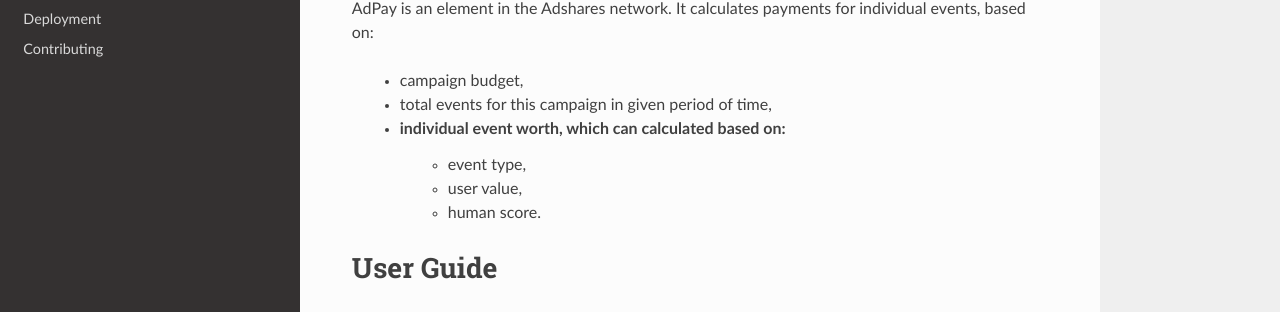
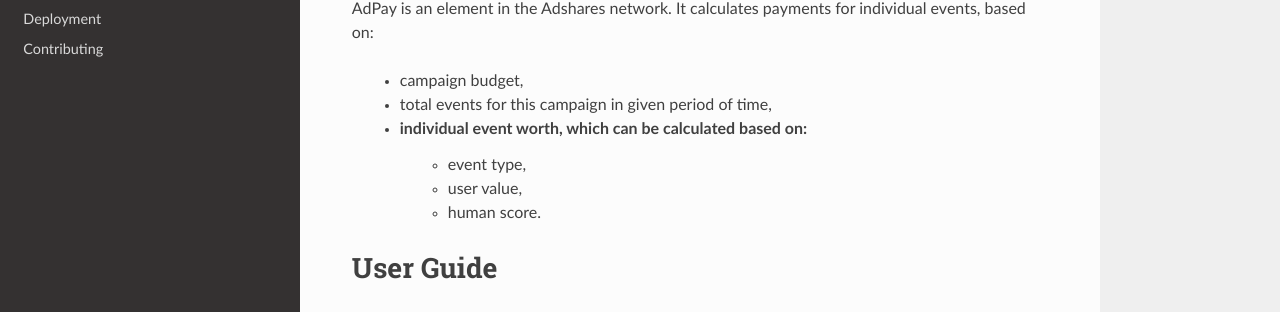
Before and after one commit to adshares/adpay, a Sphinx documentation site: the page built from docs/source/index.rst, in a window 1280 px wide and 900 px high. Shown: the part 219-531 px from the top of the window. Built offline with Sphinx 7.4.7 and the Read the Docs theme 2.0.0, drawn with Linux system fonts in a browser that asks for light colours.

```diff
--- a/docs/source/index.rst
+++ b/docs/source/index.rst
@@ -8,7 +8,7 @@ AdPay is an element in the Adshares network. It calculates payments for individu
 
     * campaign budget,
     * total events for this campaign in given period of time,
-    * individual event worth, which can calculated based on:
+    * individual event worth, which can be calculated based on:
         * event type,
         * user value,
         * human score.
```
